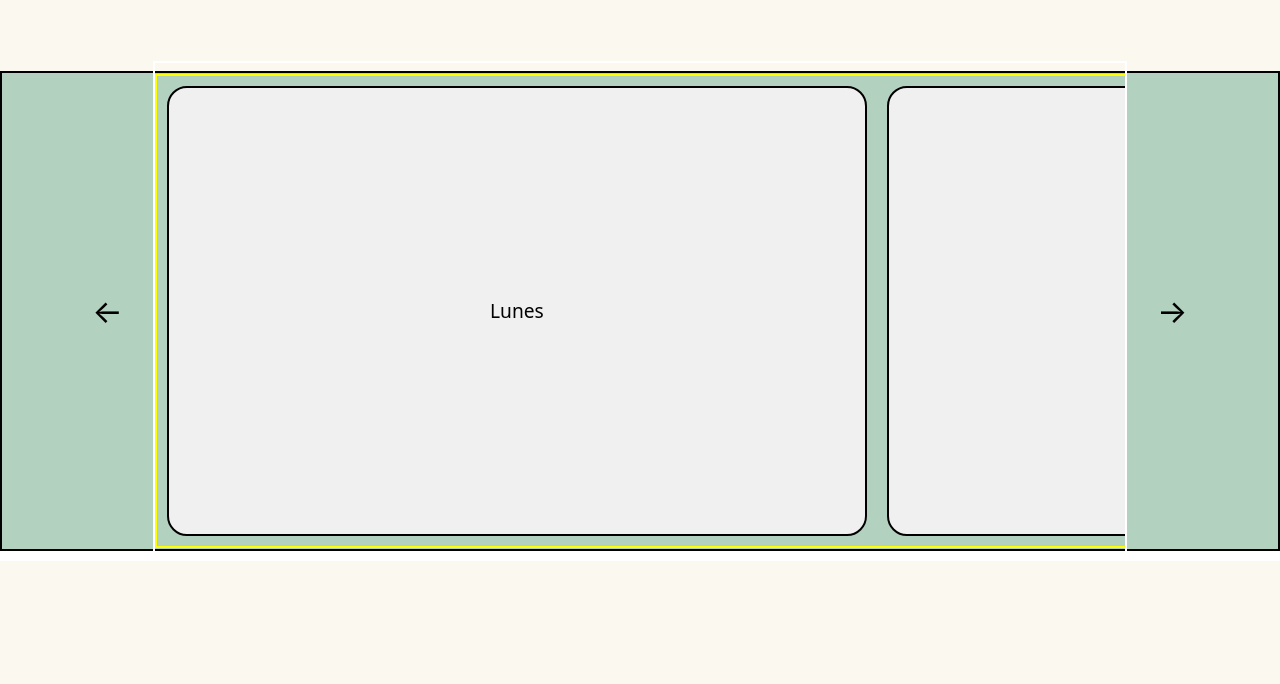
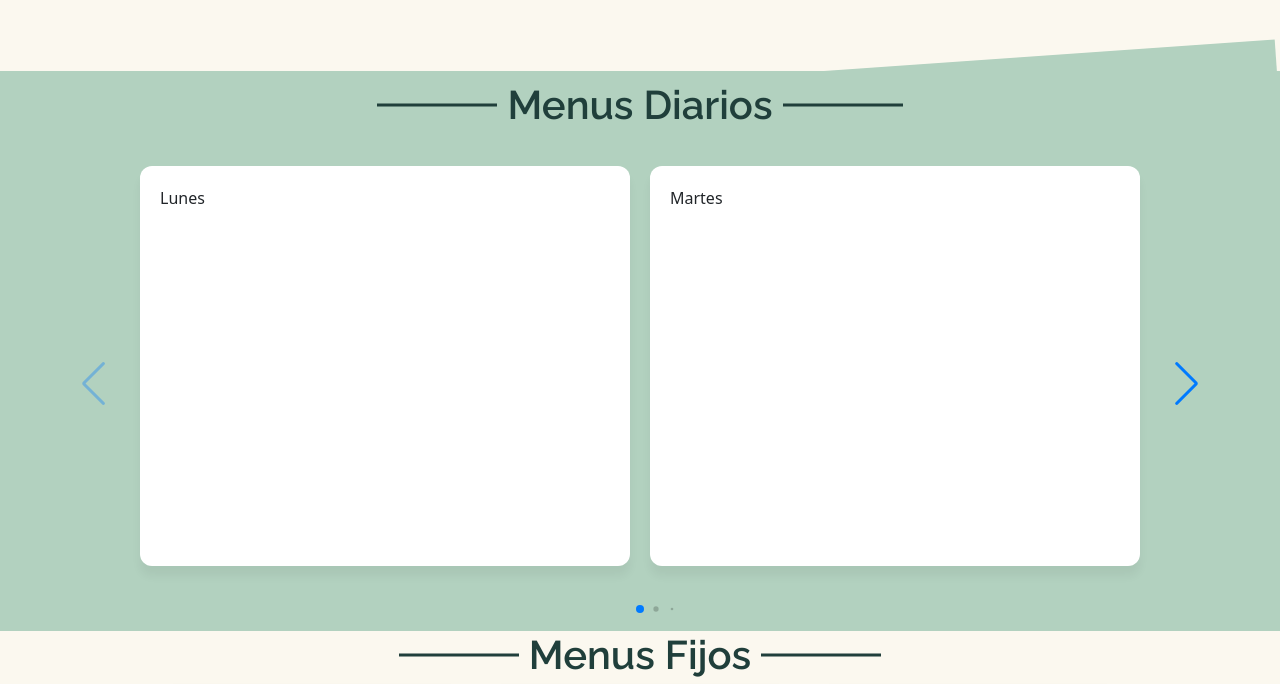
Before and after one commit to SolRoqueta/SegundoInformatica2.0, a PHP site: page / in a window 1280 px wide. Shown: the part 729-1413 px from the top of the page. Before the commit the page ends 1290 px from the top, so only its background shows below. Run offline with PHP 8.4, Linux system fonts and the light colour scheme.

Commit message:
Inicio Casi terminado

```diff
--- a/Inicio/index.html
+++ b/Inicio/index.html
@@ -4,21 +4,22 @@
     <meta charset="UTF-8" />
     <meta name="viewport" content="width=device-width, initial-scale=1.0" />
     <title>La Cantina de Daniela</title>
-    <link
-      rel="stylesheet"
-      href="https://cdn.jsdelivr.net/npm/bootstrap@5.3.0-alpha1/dist/css/bootstrap.min.css"
-    />
-    <link rel="stylesheet" href="style.css" />
+    <link rel="stylesheet" href="https://cdn.jsdelivr.net/npm/bootstrap@5.3.0-alpha1/dist/css/bootstrap.min.css"/>
+    <link rel="stylesheet" href="https://cdn.jsdelivr.net/npm/swiper@11/swiper-bundle.min.css">
+    <link rel="stylesheet" href="style.css"/>
+
   </head>
   <body>
 
     <section class="inicio-section">
       <header>
+
+        <!-- Barra de Navegacion -->
+
         <nav class="navbar navbar-expand-lg custom-navbar">
-            <!-- Cantina Daniela on the left -->
+
             <a class="navbar-brand" href="#"><span class="cantina">Cantina</span> <span class="daniela">Daniela</span></a>
 
-            <!-- Hamburger menu for mobile view -->
             <button
               class="navbar-toggler"
               type="button"
@@ -31,7 +32,6 @@
               <span class="navbar-toggler-icon"></span>
             </button>
 
-            <!-- Navbar items -->
             <div class="collapse navbar-collapse justify-content-center" id="navbarNav">
               <ul class="navbar-nav">
                 <li class="nav-item option">
@@ -46,7 +46,6 @@
               </ul>
             </div>
 
-            <!-- Perfil dropdown on the right -->
             <ul class="navbar-nav ms-auto">
               <li class="nav-item dropdown">
                 <a
@@ -69,6 +68,8 @@
         </nav>
       </header>
 
+      <!-- Seccion Hero (Principal) -->
+
       <section class="hero-section">
         <div class="logo-container">
           <img src="/img/Logo Cantina.svg" class="logo" />
@@ -87,24 +88,156 @@
       <div class="bottom-div"></div>
     </section>
 
+    <!-- Seccion Carousel Menu Diario -->
+
     <section class="diary-menu-section">
-      <!-- Se crea el carousel -->
-      <div class="carousel-container">
-        <button class="carousel-control left" id="prev">←</button>
-        <div class="carousel-track-container">
-          <ul class="carousel-track">
-            <li class="carousel-slide">Lunes</li>
-            <li class="carousel-slide">Martes</li>
-            <li class="carousel-slide">Miércoles</li>
-            <li class="carousel-slide">Jueves</li>
-            <li class="carousel-slide">Viernes</li>
+      <h1 class="section-title">Menus Diarios</h1>
+
+      <div class="container swiper">
+        <div class="card-wrapper">
+          <ul class="card-list swiper-wrapper">
+            <li class="card-item swiper-slide">Lunes</li>
+            <li class="card-item swiper-slide">Martes</li>
+            <li class="card-item swiper-slide">Miércoles</li>
+            <li class="card-item swiper-slide"> Jueves</li>
+            <li class="card-item swiper-slide">Viernes</li>
           </ul>
+
+        <div class="swiper-pagination"></div>
+        <div class="swiper-button-prev"></div>
+        <div class="swiper-button-next"></div>
         </div>
-        <button class="carousel-control right" id="next">→</button>
+
       </div>
 
+      <script src="https://cdn.jsdelivr.net/npm/swiper@11/swiper-bundle.min.js"></script>
       <script src="script.js"></script>
     </section>
 
+    <section class="normal-menu-section">
+      <h1 class="section-title">Menus Fijos</h1>
+
+      <div class="card-container">
+
+        <div class="card">
+          <img class="card-img-top" src="/img/ejemplo-comida.avif" alt="Card image">
+          <div class="card-body">
+            <h4 class="card-title">Milanesa Napolitana</h4>
+            <h5 class="card-title price">$240</h5>
+            <p class="card-text">Milanesa Napolitana con salsa de tomate, jamon y queso. Viene con fritas</p>
+          </div>
+        </div>
+
+        <div class="card">
+          <img class="card-img-top" src="/img/ejemplo-comida.avif" alt="Card image">
+          <div class="card-body">
+            <h4 class="card-title">Milanesa Napolitana</h4>
+            <h5 class="card-title price">$240</h5>
+            <p class="card-text">Milanesa Napolitana con salsa de tomate, jamon y queso. Viene con fritas</p>
+          </div>
+        </div>
+
+        <div class="card">
+          <img class="card-img-top" src="/img/ejemplo-comida.avif" alt="Card image">
+          <div class="card-body">
+            <h4 class="card-title">Milanesa Napolitana</h4>
+            <h5 class="card-title price">$240</h5>
+            <p class="card-text">Milanesa Napolitana con salsa de tomate, jamon y queso. Viene con fritas</p>
+          </div>
+        </div>
+
+        <div class="card">
+          <img class="card-img-top" src="/img/ejemplo-comida.avif" alt="Card image">
+          <div class="card-body">
+            <h4 class="card-title">Milanesa Napolitana</h4>
+            <h5 class="card-title price">$240</h5>
+            <p class="card-text">Milanesa Napolitana con salsa de tomate, jamon y queso. Viene con fritas</p>
+          </div>
+        </div>
+
+        <div class="card">
+          <img class="card-img-top" src="/img/ejemplo-comida.avif" alt="Card image">
+          <div class="card-body">
+            <h4 class="card-title">Milanesa Napolitana</h4>
+            <h5 class="card-title price">$240</h5>
+            <p class="card-text">Milanesa Napolitana con salsa de tomate, jamon y queso. Viene con fritas</p>
+          </div>
+        </div>
+
+        <div class="card">
+          <img class="card-img-top" src="/img/ejemplo-comida.avif" alt="Card image">
+          <div class="card-body">
+            <h4 class="card-title">Milanesa Napolitana</h4>
+            <h5 class="card-title price">$240</h5>
+            <p class="card-text">Milanesa Napolitana con salsa de tomate, jamon y queso. Viene con fritas</p>
+          </div>
+        </div>
+
+      </div>
+    </section>
+
+    <section class="product-section">
+      <h1 class="section-title">Productos</h1>
+
+      <div class="card-container">
+
+        <div class="card">
+          <img class="card-img-top" src="/img/ejemplo-comida.avif" alt="Card image">
+          <div class="card-body">
+            <h4 class="card-title">Milanesa Napolitana</h4>
+            <h5 class="card-title price">$240</h5>
+            <p class="card-text">Milanesa Napolitana con salsa de tomate, jamon y queso. Viene con fritas</p>
+          </div>
+        </div>
+
+        <div class="card">
+          <img class="card-img-top" src="/img/ejemplo-comida.avif" alt="Card image">
+          <div class="card-body">
+            <h4 class="card-title">Milanesa Napolitana</h4>
+            <h5 class="card-title price">$240</h5>
+            <p class="card-text">Milanesa Napolitana con salsa de tomate, jamon y queso. Viene con fritas</p>
+          </div>
+        </div>
+
+        <div class="card">
+          <img class="card-img-top" src="/img/ejemplo-comida.avif" alt="Card image">
+          <div class="card-body">
+            <h4 class="card-title">Milanesa Napolitana</h4>
+            <h5 class="card-title price">$240</h5>
+            <p class="card-text">Milanesa Napolitana con salsa de tomate, jamon y queso. Viene con fritas</p>
+          </div>
+        </div>
+
+        <div class="card">
+          <img class="card-img-top" src="/img/ejemplo-comida.avif" alt="Card image">
+          <div class="card-body">
+            <h4 class="card-title">Milanesa Napolitana</h4>
+            <h5 class="card-title price">$240</h5>
+            <p class="card-text">Milanesa Napolitana con salsa de tomate, jamon y queso. Viene con fritas</p>
+          </div>
+        </div>
+
+        <div class="card">
+          <img class="card-img-top" src="/img/ejemplo-comida.avif" alt="Card image">
+          <div class="card-body">
+            <h4 class="card-title">Milanesa Napolitana</h4>
+            <h5 class="card-title price">$240</h5>
+            <p class="card-text">Milanesa Napolitana con salsa de tomate, jamon y queso. Viene con fritas</p>
+          </div>
+        </div>
+
+        <div class="card">
+          <img class="card-img-top" src="/img/ejemplo-comida.avif" alt="Card image">
+          <div class="card-body">
+            <h4 class="card-title">Milanesa Napolitana</h4>
+            <h5 class="card-title price">$240</h5>
+            <p class="card-text">Milanesa Napolitana con salsa de tomate, jamon y queso. Viene con fritas</p>
+          </div>
+        </div>
+      </div>
+    </section>
+
+    <footer></footer>
+
   </body>
 </html>
--- a/Inicio/style.css
+++ b/Inicio/style.css
@@ -5,6 +5,15 @@
   background-image: radial-gradient(circle 290rem, #FBF8EF 20%, #E4C583 100%);
   height: 100vh;
   overflow: hidden;
+}
+
+.custom-navbar {
+  position: fixed;
+}
+
+.navbar-scroll {
+  background-color: #FBF8EF;
+  box-shadow: 0 4px 6px rgba(0, 0, 0, 0.2);
 }
 
 .navbar-brand {
@@ -148,75 +157,132 @@
 /* Seccion Menu Diario */
 
 .diary-menu-section {
-  height: 60vh;
+  height: 70vh;
   background-color: #B2D1BF;
+  display: flex;
+  justify-content: space-evenly;
+  align-items: center;
+  flex-direction: column;
+
 }
 
-.carousel-container {
+.section-title {
+  color:#203F3B;
+  font-family: "Raleway", sans-serif;
+  font-weight:600;
+  display: inline-block;
+  position: relative;
+}
+
+.section-title::before, .section-title::after {
+  content: '';
+  position: absolute;
+  width: 120px;
+  height: 3px;
+  background-color: currentColor;
+  top: 50%; /* Centra la línea verticalmente en el título */
+  transform: translateY(-50%);
+}
+
+.section-title::before {
+  left: -130px; /* Línea izquierda */
+}
+
+.section-title::after {
+  right: -130px; /* Línea derecha */
+}
+
+
+.container {
   display: flex;
   justify-content: center;
   align-items: center;
-  height: 100%;
-  width: 100%;
-  border: black solid 2px;
+
 }
 
-.carousel-track-container {
-  display: flex;
-  align-items: center;
-  justify-content: start;
+.card-wrapper {
   overflow: hidden;
-  position: relative;
-  height: 500px;
-  width: 76.35%;
-  border: 2px white solid;
+  max-width: 1100px;
+  margin: 0 60px 35px;
+  padding: 20px 10px;
+
 }
 
-.carousel-track {
-  display: flex;
-  align-items: center;
-  justify-content: center;
-  transition: transform 0.4s ease-in-out;
-  border: yellow 2px solid;
+.card-list {
+  height: 400px;
   padding: 0;
   margin: 0;
 }
 
-.carousel-slide {
+.card-item {
+  max-width: 50%;
+  display: block;
+  background: white;
+  padding: 18px;
+  border-radius: 12px;
+  text-decoration: none;
+  list-style: none;
+  border: 2px solid transparent;
+  box-shadow: 0 10px 10px rgba(0, 0,  0, 0.05);
+}
+
+/* Seccion Menus Fijos */
+
+.normal-menu-section {
+  height: 110vh;
+  display: flex;
+  flex-direction: column;
+  align-items: center;
+  background-image: radial-gradient(circle 290rem, #FBF8EF 20%, #E4C583 100%);
+  justify-content: space-evenly;
+}
+
+/* Seccion Productos */
+
+.product-section {
+  background-color: #B2D1BF;
+  height: 110vh;
   display: flex;
   align-items: center;
-  justify-content: center;
-  width: 700px;
-  height: 450px;
-  /* padding: 40px; */
-  margin: 10px;
-  background-color: #f0f0f0;
-  color: black;
-  list-style: none;
-  text-align: center;
-  border-radius: 20px;
-  font-size: 1.2rem;
-  border: black solid 2px;
+  flex-direction: column;
+  justify-content: space-evenly;
 }
 
-.carousel-control {
-  background-color: transparent;
-  color: black;
-  border: none;
-  padding: 10px;
-  font-size: 2rem;
-  cursor: pointer;
+.card-container {
+  display: grid;
+  grid-template-columns: auto auto auto;
+  gap: 1.75rem;
+  justify-content: center;
+  align-items: center;
+  width: 100%;
+  padding-bottom: 1.5rem;
 }
 
-.left {
-  margin-right: 20px;
+/* Cartas productos */
+.card {
+  border: none;
+  width: 300px;
+  box-shadow: 0 4px 8px rgba(0, 0, 0, 0.1), 0 2px 4px rgba(0, 0, 0, 0.06);
+  transition: transform 0.2s, box-shadow 0.2s;
+}
+.card:hover {
+  box-shadow: 0 8px 16px rgba(0, 0, 0, 0.15), 0 4px 8px rgba(0, 0, 0, 0.1);
+  transform: translateY(-5px);
 }
 
-.right {
-  margin-left: 20px;
+.card-title {
+  color:#203F3B ;
 }
 
-.carousel-control:disabled {
-  opacity: 0.2;
-  cursor: not-allowed;
+.card-text {
+  padding-top: 10px;
 }
+
+/* Footer */
+
+footer {
+  height: 25vh;
+  background-color:#203F3B;
+  padding: 20px;
+  box-shadow: 0 -4px 6px rgba(43, 70, 77, 0.2), 0 -2px 4px rgba(43, 70, 77, 0.1);
+}
```
Also changed, not shown: Inicio/script.js (+23 -25 lines).
